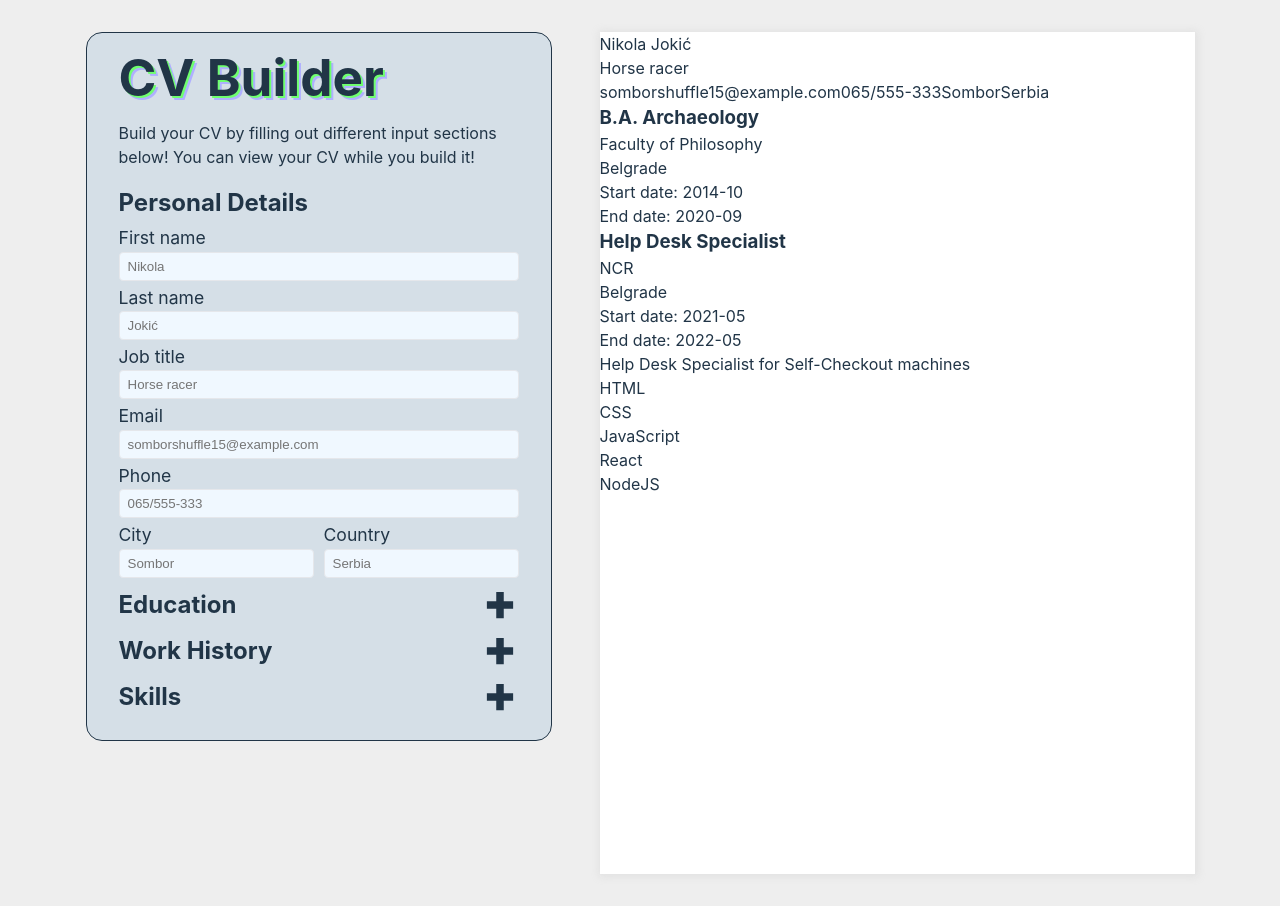
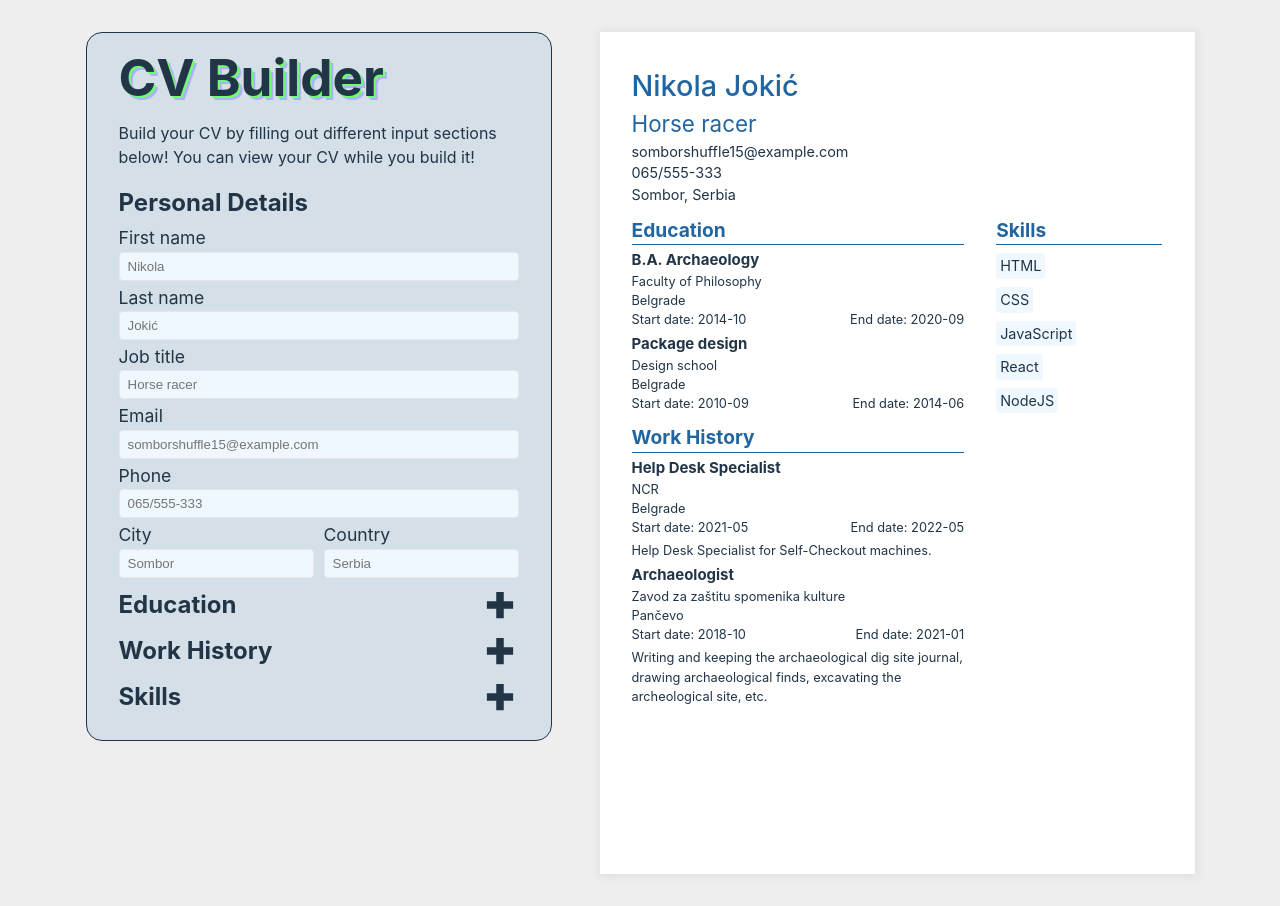
Before and after one commit to Dimitrije108/CV-Application, a React (Vite) app: page / in a window 1280 px wide. Built offline with nearby package versions, Linux system fonts and the light colour scheme.

Commit message:
feat: add positioning and styling for CV display part of the page for user to preview

```diff
--- a/src/components/CVDisplay.jsx
+++ b/src/components/CVDisplay.jsx
@@ -11,6 +11,7 @@ export default function CVDisplay({
 			<CVPersonalDetails
 				data={personalData}
 			/>
+			<div className="cv-position-cont">
 				<CVEducation
 					educationList={educationList}
 				/>
@@ -20,6 +21,7 @@ export default function CVDisplay({
 				<CVSkills
 					skillList={skillList}
 				/>
+			</div>
 		</section>
 	)
 }
@@ -33,11 +35,12 @@ function CVPersonalDetails({ data }) {
 			<div className="job-title">
 				{data.jobTitle || "Horse racer"}
 			</div>
+			<div className="personal-info">
 				<div className="contact-info">
-				{data.email || "somborshuffle15@example.com"}
-				{data.phone || "065/555-333"}
-				{data.city || "Sombor"}
-				{data.country || "Serbia"}
+					<p>{data.email || "somborshuffle15@example.com"}</p>
+					<p>{data.phone || "065/555-333"}</p>
+					<p>{data.city || "Sombor"}, {data.country || "Serbia"}</p>
+				</div>
 			</div>
 		</div>
 	)
@@ -46,12 +49,13 @@ function CVPersonalDetails({ data }) {
 function CVEducation({ educationList }) {
 	return (
 		<div className="cv-education">
+			<h2 className="cv-section-header">Education</h2>
 			{educationList.map((item) => (
-				<div key={item.id}>
+				<div key={item.id} className="cv-cont-item">
 					<h3>{item.degree}</h3>
 					<p>{item.school}</p>
 					<p>{item.city}</p>
-					<div className="education-dates-cont">
+					<div className="cv-date-cont">
 						<div>Start date: {item.startDate}</div>
 						<div>End date: {item.endDate}</div>
 					</div>
@@ -64,16 +68,19 @@ function CVEducation({ educationList }) {
 function CVWorkHistory({ workHistoryList }) {
 	return (
 		<div className="cv-work-history">
+			<h2 className="cv-section-header">Work History</h2>
 			{workHistoryList.map((item) => (
-				<div key={item.id}>
+				<div key={item.id} className="cv-cont-item">
 					<h3>{item.jobTitle}</h3>
 					<p>{item.company}</p>
 					<p>{item.location}</p>
-					<div className="education-dates-cont">
+					<div className="cv-date-cont">
 						<div>Start date: {item.startDate}</div>
 						<div>End date: {item.endDate}</div>
 					</div>
+					<div className="job-desc-cont">
 						<p>{item.jobDescription}</p>
+					</div>
 				</div>
 			))}
 		</div>
@@ -83,9 +90,12 @@ function CVWorkHistory({ workHistoryList }) {
 function CVSkills({ skillList }) {
 	return (
 		<div className="cv-skills">
+			<h2 className="cv-section-header">Skills</h2>
+			<div className="cv-skills-cont">
 				{skillList.map((item) => (
 					<div key={item.id}>{item.skill}</div>
 				))}
 			</div>
+		</div>
 	)
 }
--- a/src/components/initData.jsx
+++ b/src/components/initData.jsx
@@ -26,6 +26,14 @@ export const initEducationList = [
 		endDate: "2020-09",
 		id: crypto.randomUUID(),
 	},
+	{
+		degree: "Package design",
+		school: "Design school",
+		city: "Belgrade",
+		startDate: "2010-09",
+		endDate: "2014-06",
+		id: crypto.randomUUID(),
+	},
 ]
 
 export const initWorkHistory = {
@@ -44,7 +52,16 @@ export const initWorkHistoryList = [
 		location: "Belgrade",
 		startDate: "2021-05",
 		endDate: "2022-05",
-		jobDescription: "Help Desk Specialist for Self-Checkout machines",
+		jobDescription: "Help Desk Specialist for Self-Checkout machines.",
+		id: crypto.randomUUID(),
+	},
+	{
+		jobTitle: "Archaeologist",
+		company: "Zavod za zaštitu spomenika kulture",
+		location: "Pančevo",
+		startDate: "2018-10",
+		endDate: "2021-01",
+		jobDescription: "Writing and keeping the archaeological dig site journal, drawing archaeological finds, excavating the archeological site, etc.",
 		id: crypto.randomUUID(),
 	},
 ]
--- a/src/styles/CVDisplay.css
+++ b/src/styles/CVDisplay.css
@@ -1,7 +1,94 @@
 .cv-display {
 	/* A4 paper representation */
-	min-width: 595px;
+	box-sizing: border-box;
+	width: 595px;
 	height: 842px;
+
+	padding: 2rem;
 	background-color: #ffffff;
 	box-shadow: 1px 1px 8px 2px rgba(168, 168, 168, 0.19);
 }
+
+.full-name {
+	color: #2266a1;
+	font-size: 1.8rem;
+	font-weight: 500;
+}
+
+.job-title {
+	color: #2266a1;
+	font-size: 1.4rem;
+}
+
+.personal-info {
+	font-size: 0.9rem;
+	display: flex;
+}
+
+.contact-info,
+.location-info {
+	display: flex;
+	flex-direction: column;
+}
+
+.contact-info {
+	flex: 1;
+}
+
+.cv-position-cont {
+	display: grid;
+	grid-template-columns: 2fr 1fr;
+	grid-template-rows: 1fr 2fr;
+	column-gap: 2rem;
+	grid-template-areas:
+    "education skills"
+    "work-history skills";
+}
+
+.cv-education {
+	grid-area: education;
+}
+
+.cv-work-history {
+	grid-area: work-history;
+}
+
+.cv-skills {
+	grid-area: skills;
+}
+
+.cv-section-header {
+	margin-top: 10px;
+
+	color: #2266a1;
+	font-size: 1.2rem;
+	border-bottom: 1px solid #2266a1;
+}
+
+.cv-cont-item {
+	margin-top: 4px;
+	font-size: 0.8rem;
+}
+
+.cv-date-cont {
+	display: flex;
+	justify-content: space-between;
+}
+
+.job-desc-cont {
+	margin-top: 4px;
+}
+
+.cv-skills-cont {
+	margin-top: 4px;
+}
+
+.cv-skills-cont > div {
+	width: fit-content;
+	margin-top: 8px;
+	padding: 2px 4px;
+
+	font-size: 0.9rem;
+  border-radius: 4px;
+	background-color: aliceblue;
+}
```
Lines whose indentation alone changed are shown as unchanged.
